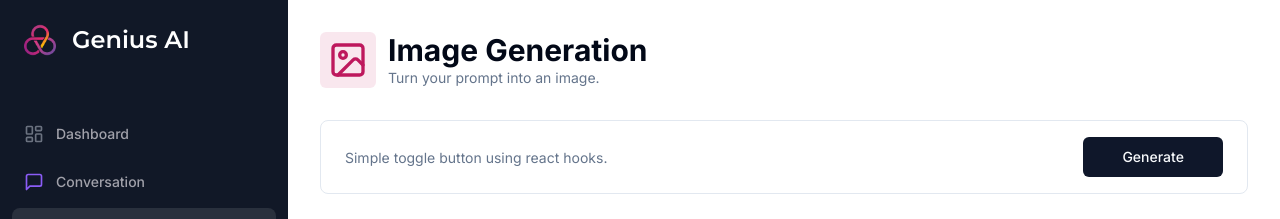
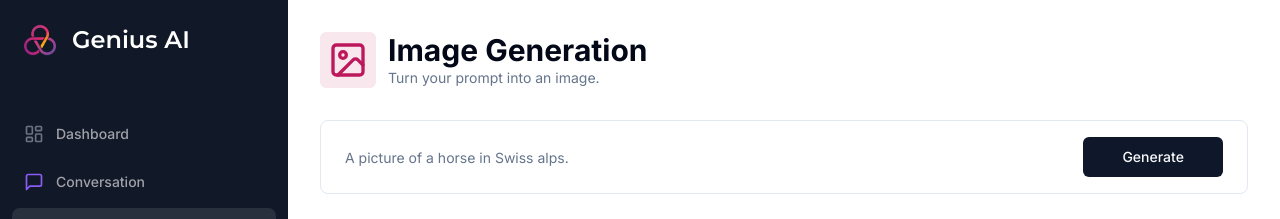
Before and after one commit to Zaid-maker/genius-ai, a Next.js app: page /image in a window 1280 px wide. Shown: the top 219 px of the page. Built offline with nearby package versions, Linux system fonts and the light colour scheme.

Commit message:
update placeholder

```diff
--- a/app/(dashboard)/(routes)/image/page.tsx
+++ b/app/(dashboard)/(routes)/image/page.tsx
@@ -84,7 +84,7 @@ const PhotoPage = () => {
                       <Input
                         className="border-0 outline-none focus-visible:ring-0 focus-visible:ring-transparent"
                         disabled={isLoading}
-                        placeholder="Simple toggle button using react hooks."
+                        placeholder="A picture of a horse in Swiss alps."
                         {...field}
                       />
                     </FormControl>
```
